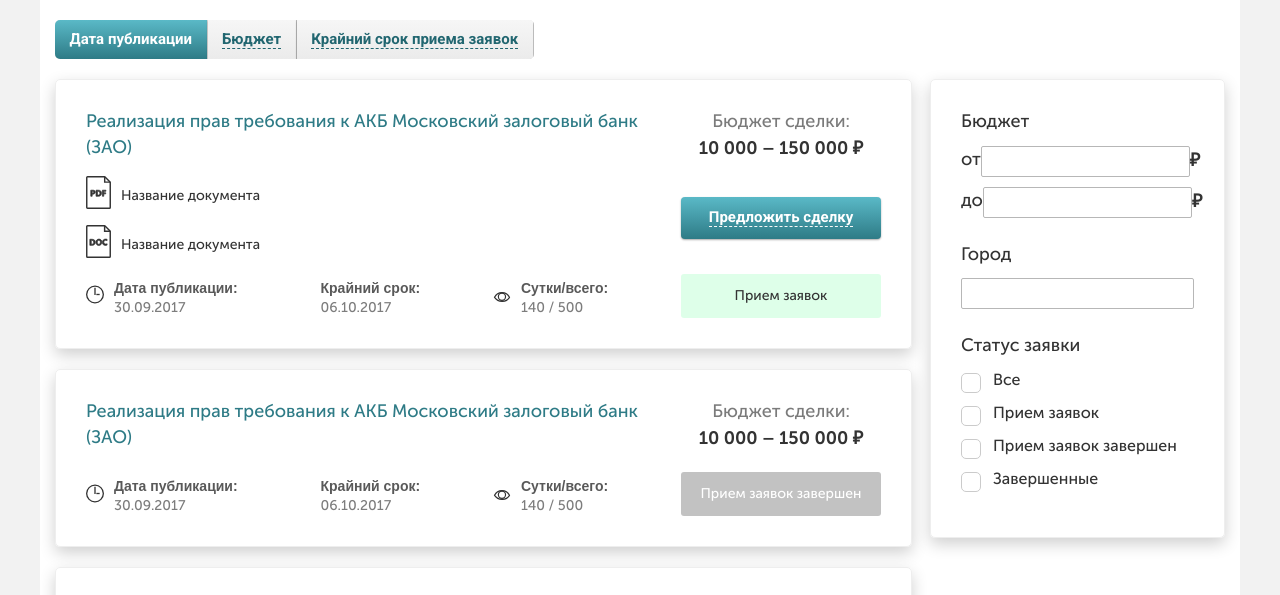
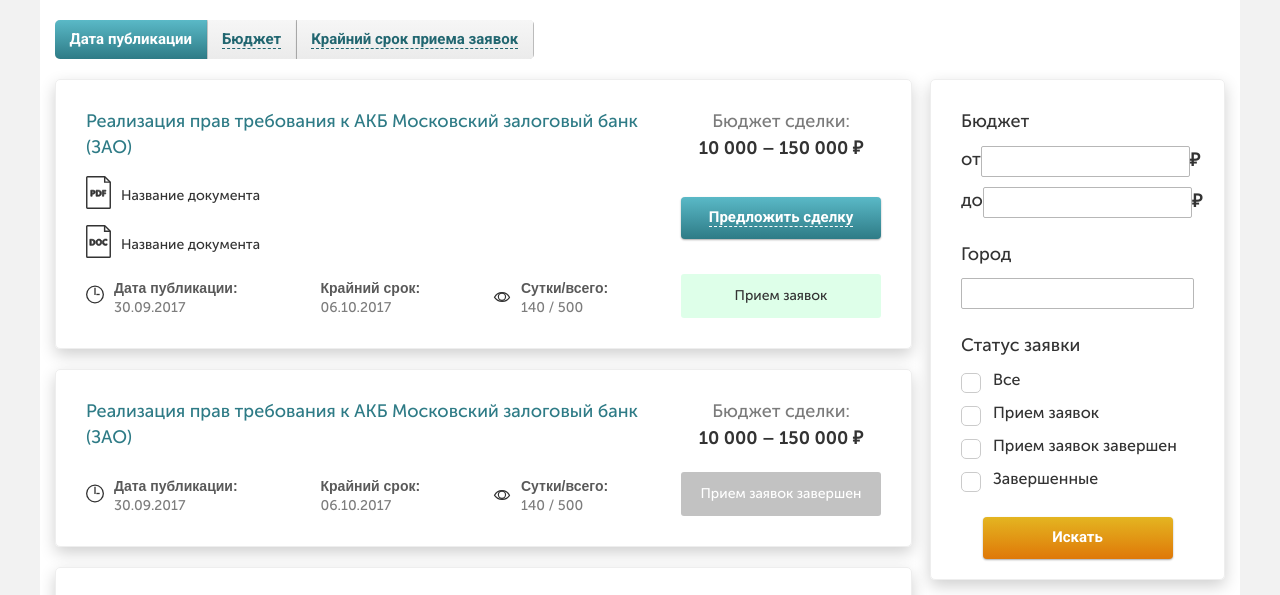
Before and after one commit to murlyka-sites/018-cliff, a website: page order-tape.pug in a window 1280 px wide. Shown: the part 148-743 px from the top of the page. Drawn offline with nearby package versions, Linux system fonts and the light colour scheme; files that its build step writes are made by us from their sources; a script that the page names is missing; a web font is replaced by a local one.

Commit message:
Забыл кнопку сверстать

```diff
--- a/less/style.less
+++ b/less/style.less
@@ -3168,6 +3168,13 @@ body {
 		border: 1px solid #b7b7b7;
 		background-color: #ffffff;
 	}
+
+	&__button {
+		width: 190px;
+		display: block;
+		margin: auto;
+		max-width: 100%;
+	}
 }
 
 .boxed {
@@ -3185,4 +3192,6 @@ body {
 	& &__field {
 		margin-top: 0;
 	}
-}
+
+
+}
--- a/order-tape.pug
+++ b/order-tape.pug
@@ -191,7 +191,7 @@ html
 										label.aside-order-tape__row.boxed
 											input.boxed__field.checkbox-double(type="checkbox")
 											.boxed__text Завершенные
-
+									button.aside-order-tape__button.btn-orange Искать
 
 
 
```
Also changed, not shown: css/style.css, order-tape.html.
